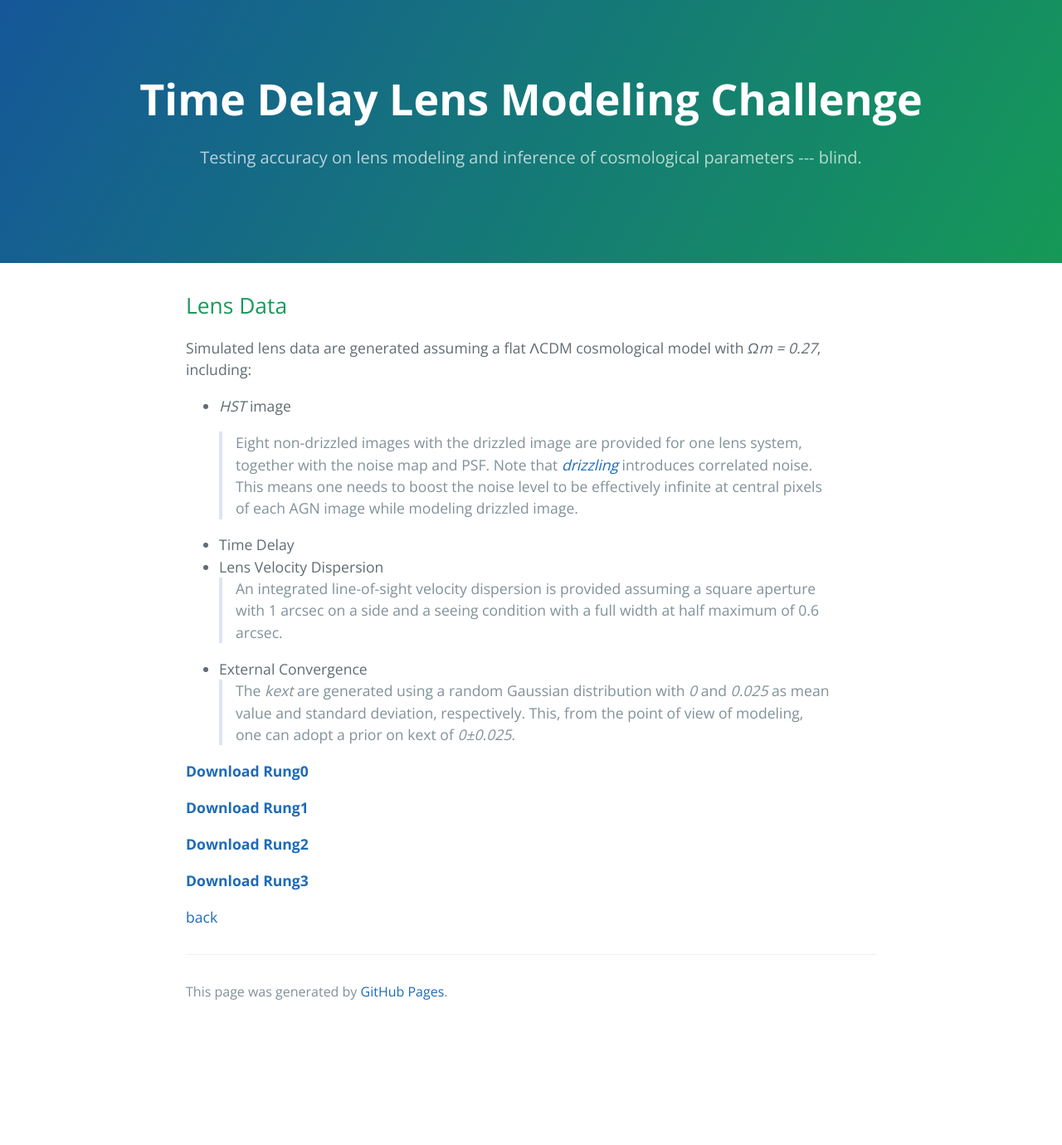
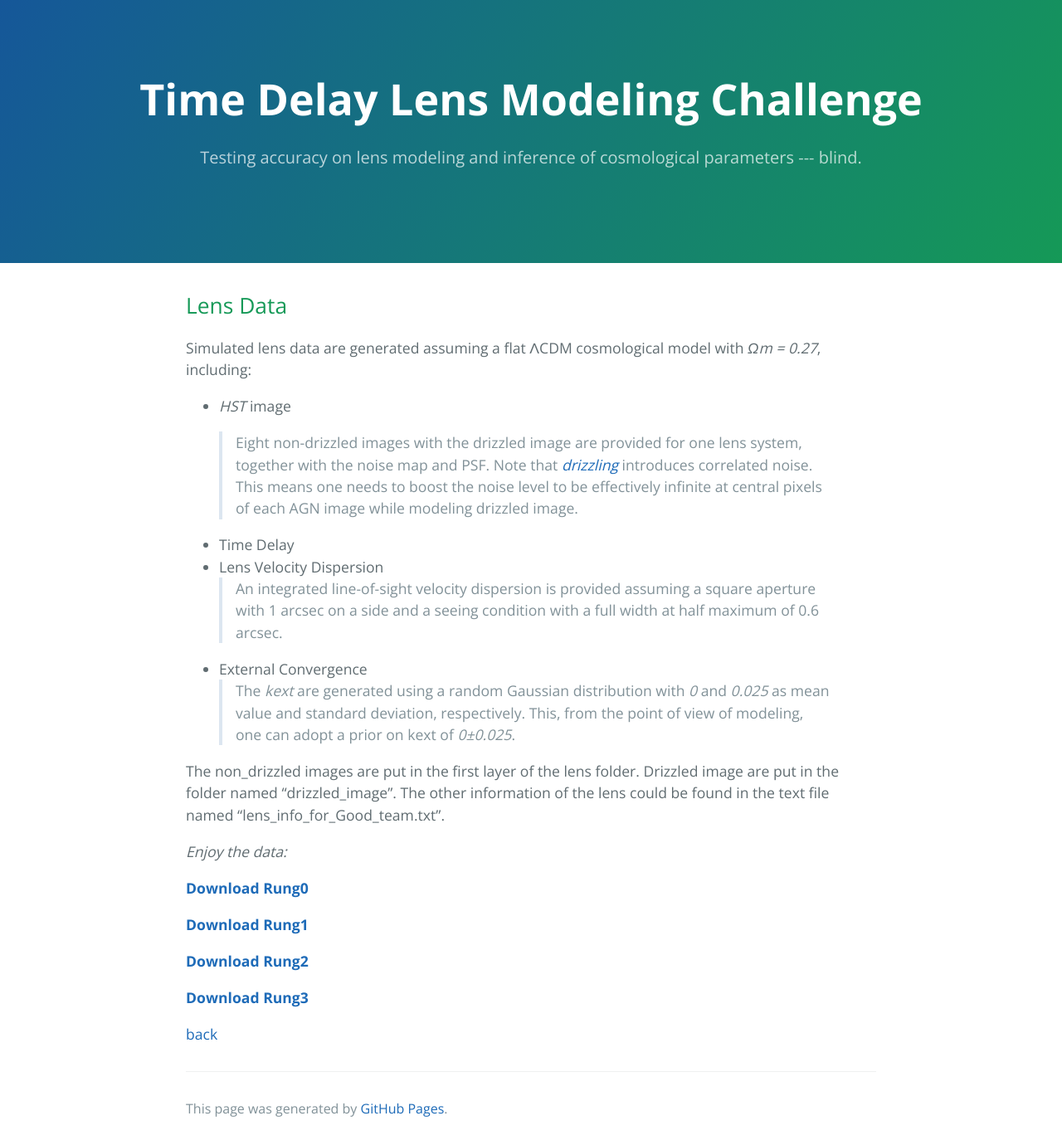
Before and after one commit to TDLMC/TDLMC.github.io, a Jekyll site: the page built from download.md, in a window 1280 px wide. Shown: the whole page at 83% size. Built offline with Jekyll 4.4.1, drawn with Linux system fonts in a browser that asks for light colours; our own code applies the rules of GitHub Pages for plain Markdown files; before the commit the page ends 1239 px from its top, so only the background shows below that.

Commit message:
Update download.md

```diff
--- a/download.md
+++ b/download.md
@@ -11,6 +11,9 @@ Simulated lens data are generated assuming a flat ΛCDM cosmological model with
 * External Convergence
   >The *kext* are generated using a random Gaussian distribution with *0* and *0.025* as mean value and standard deviation, respectively. This, from the point of view of modeling, one can adopt a prior on kext of *0±0.025*.
 
+The non_drizzled images are put in the first layer of the lens folder. Drizzled image are put in the folder named "drizzled_image". The other information of the lens could be found in the text file named "lens_info_for_Good_team.txt".
+
+_Enjoy the data:_
 
 [**Download Rung0**](data/rung0.tar.gz)
 
```
